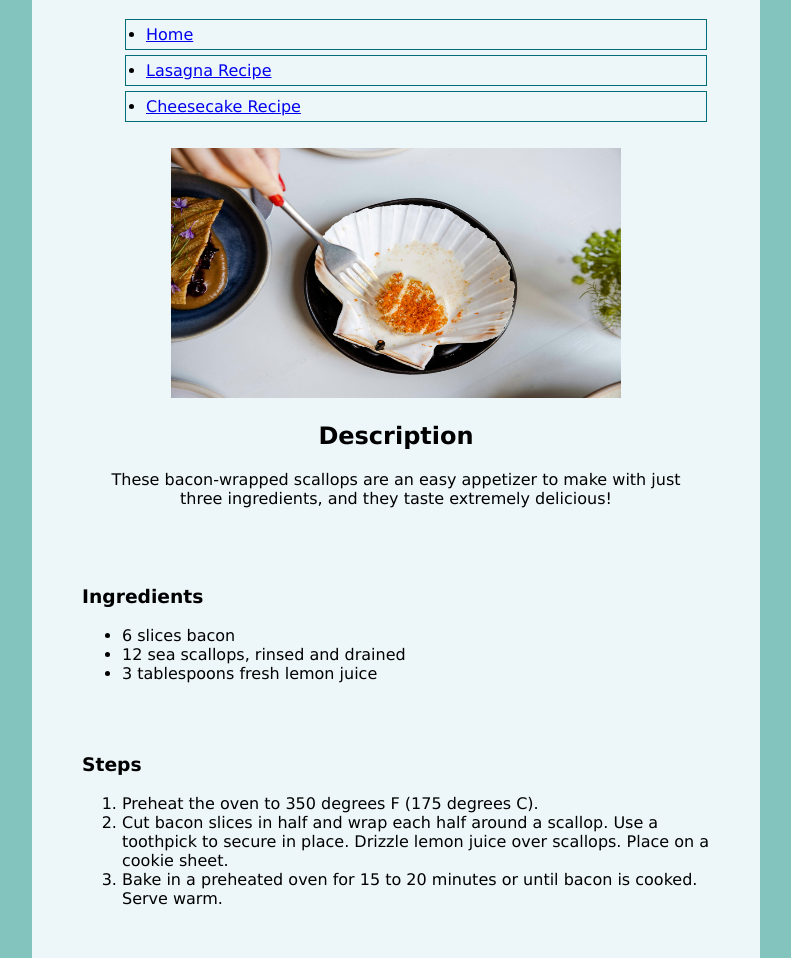
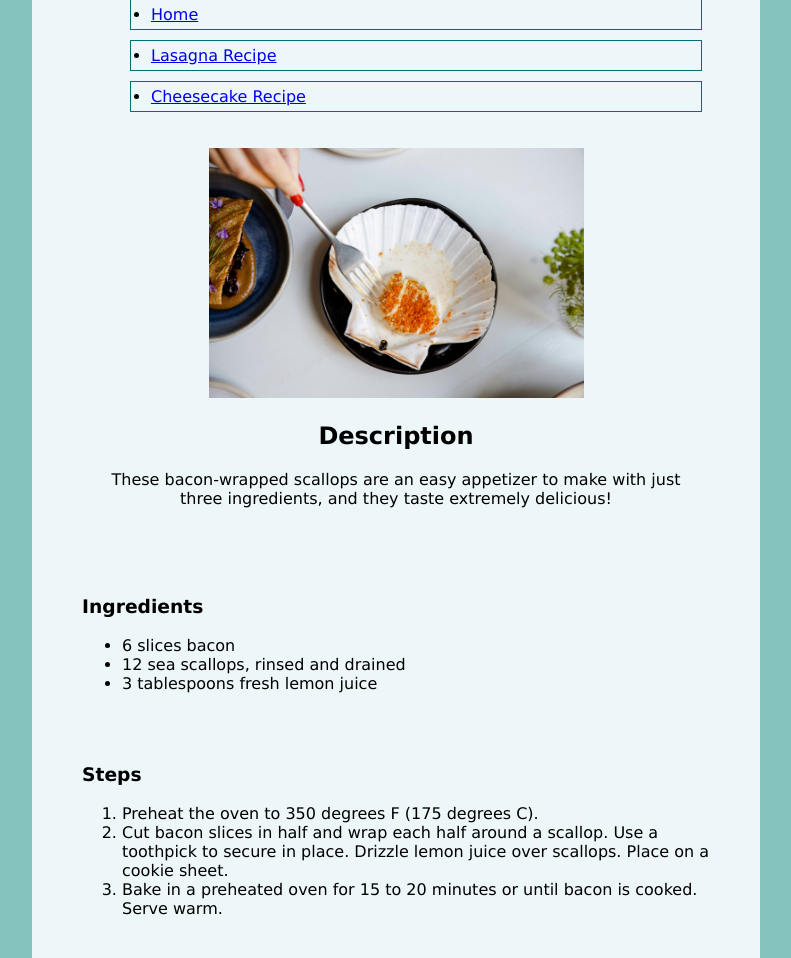
Before and after one commit to gaudley/odin-recipes, a plain HTML site: page recipes/scallops.html in a window 1280 px wide. Shown: the part 178-1136 px from the top of the page, without its empty margins (244-1035 px from the left). Drawn offline with Linux system fonts and the light colour scheme.

Commit message:
Add: project finished
Change: cleaned up CSS

```diff
--- a/recipes/scallops.html
+++ b/recipes/scallops.html
@@ -23,7 +23,7 @@
     </ul>
 
     <div class="images">
-    <img src= "../iamges/edward-howell-TmJeUh0rc3c-unsplash.jpg" alt="a scallop on a plate" width="450" height="250">
+    <img src= "../iamges/edward-howell-TmJeUh0rc3c-unsplash.jpg" alt="a scallop on a plate" width="auto" height="250">
 
 
     <h2>Description</h2>
--- a/style.css
+++ b/style.css
@@ -5,22 +5,24 @@ body{
     background-color: #83c5be;
 }
 
-h1, .images{
+.home, .scallops, .lasagna, .cake{
+    padding:5px 20px;
+    border: 1px solid #006d77;
+    margin: 10px;
+}
+
+.images{
     text-align: center;
-    padding: 10px;
+    padding: 20px;
 }
 
 .ingredients, .steps{
-    color: rgb(0, 0, 0);
-    background-color: #edf6f9;
     padding: 2px;
-    border-radius: 10px;
     margin: 2em auto;
 }
 
 .recipe-card{
     background-color: #edf6f9;
-
     text-align: left;
 
     width: 50%;
@@ -28,9 +30,3 @@ h1, .images{
     padding: 3em;
     border-radius: 10px;
 }
-
-.home, .scallops, .lasagna, .cake{
-    padding:5px 20px;
-    border: 1px solid #006d77;
-    margin: 5px 5px;
-}
```
Also changed, not shown: recipes/cheesecake.html (+12 -0 lines), recipes/lasagna.html (+12 -0 lines).
